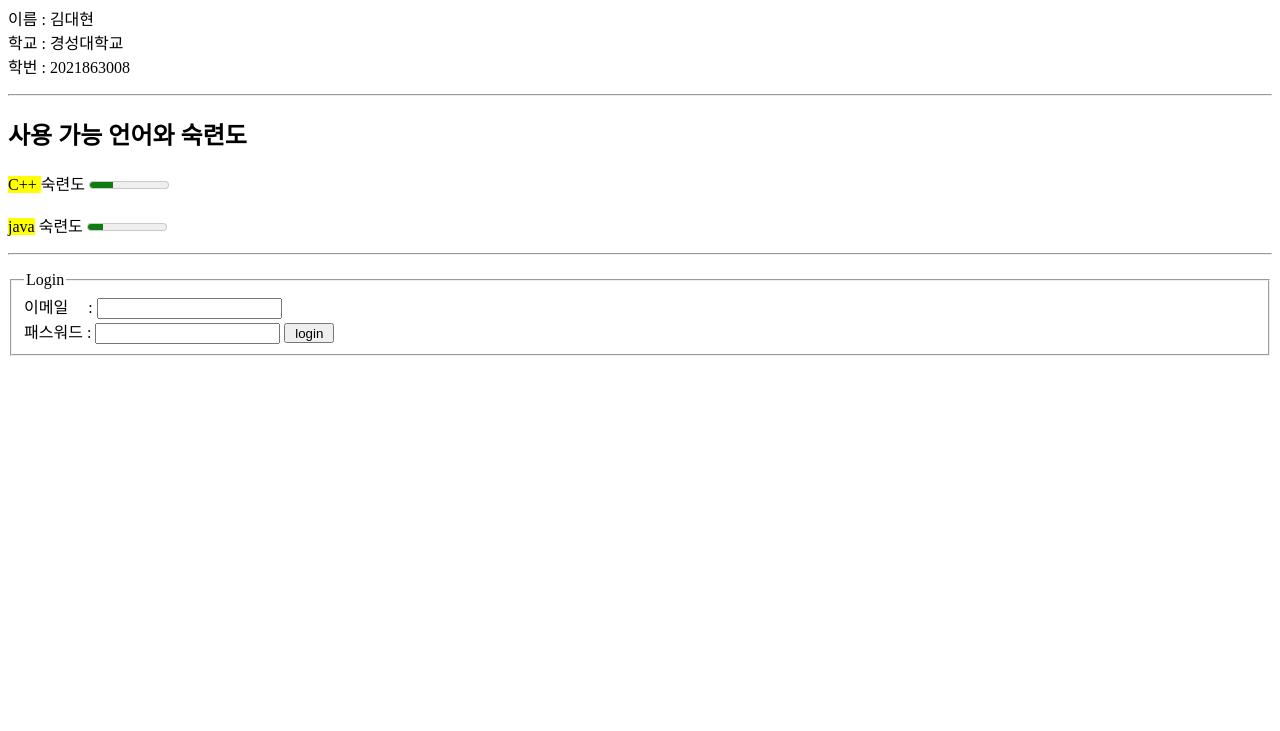
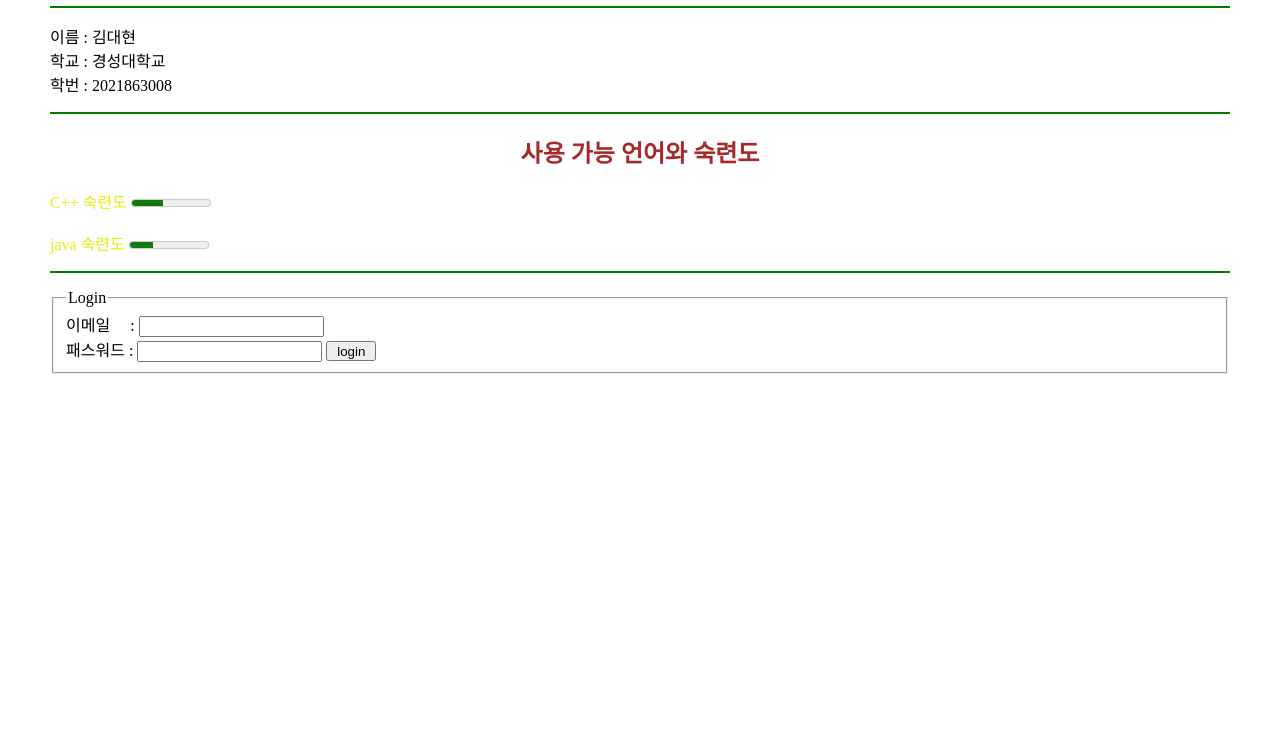
Before and after one commit to guqwhd0703-create/webp, a plain HTML site: page 0917/index.html in a window 1280 px wide. Shown: the part 69-800 px from the top of the page. Drawn offline with Linux system fonts and the light colour scheme.

Commit message:
Update index.html

```diff
--- a/0917/index.html
+++ b/0917/index.html
@@ -5,25 +5,30 @@
     <meta name="viewport" content="width=device-width, initial-scale=1.0">
     <title>자기 소개</title>
 </head>
+<style>
+    h2{text-align : center; color: brown;}
+    body{margin-left: 50px;margin-right: 50px;}
+</style>
 <body>
     <h2>자기 소개</h2>
+    <hr color="green">
     <p>
         이름 : 김대현
         <br>
         학교 : 경성대학교
         <br>
         학번 : 2021863008
-        <hr>
+        <hr color="green">
     </p>
     <h2>사용 가능 언어와 숙련도</h2>
-    <p>
-        <mark>C++ </mark> 숙련도 <meter value="3" max="10">40%</meter>
+    <p style="color: rgb(235, 235, 8);">
+        C++ 숙련도 <meter value="4" max="10">40%</meter>
         <br>
         <br>
-        <mark>java</mark> 숙련도 <meter value="2" max="10"></meter>
-        <hr>
+        java 숙련도 <meter value="3" max="10"></meter>
+        <hr color="green">
     </p>
-     <form >
+    <form >
     <fieldset>
     <legend>Login</legend>
     이메일 &nbsp;&nbsp;&nbsp;&nbsp;:
@@ -32,7 +37,7 @@
     패스워드 :
     <input type="text">
     <input type="submit" value = "login" style="width:50px; height:20px;">
-    </fieldset>
-    </form>
+     </fieldset>
+</form>
 </body>
 </html>
```
